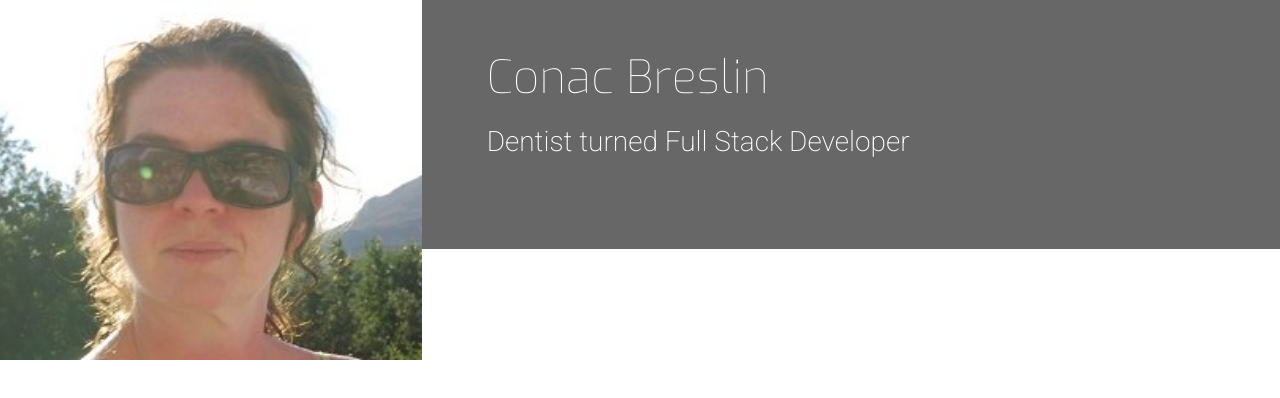
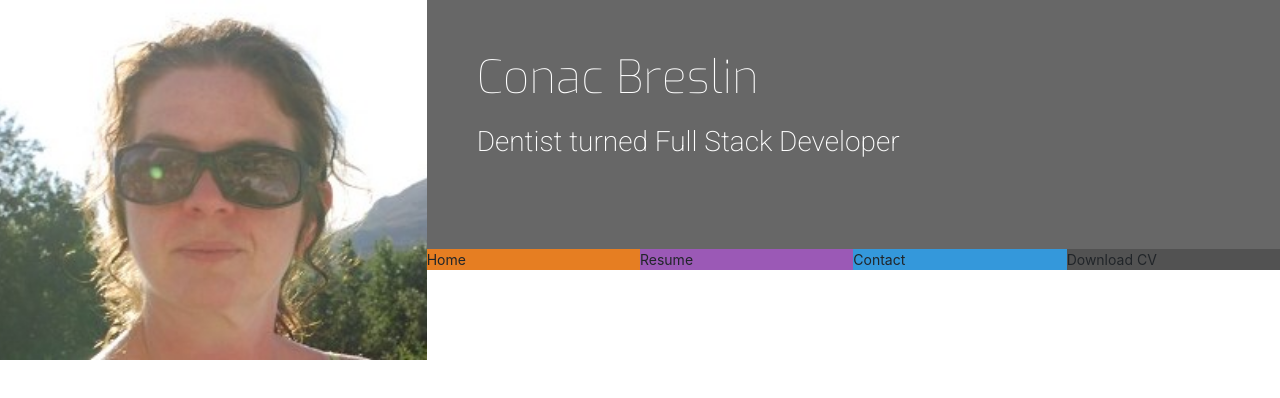
Before and after one commit to ConacBreslin/UCD-Resume, a plain HTML site: page index.html in a window 1280 px wide. Drawn offline with nearby package versions, Linux system fonts and the light colour scheme.

Commit message:
initial commit

```diff
--- a/assets/css/style.css
+++ b/assets/css/style.css
@@ -6,6 +6,20 @@
 
 .bg-color-name-title {
     background-color: #676767;
+}
+
+.ui-menu-color-home{
+    background-color: #e67e22;
+}
+
+.ui-menu-color-resume{
+    background-color: #9b59b6;
+}
+.ui-menu-color-contact{
+    background-color: #3498db;
+}
+.ui-menu-color-download{
+    background-color: #525252;
 }
 
 /*--------------------------------------------Heading*/
@@ -45,3 +59,16 @@ header {
     margin-bottom: 90px;
     color: #fff;
 }
+
+.list-inline-item:not(:last-child){
+    margin:0;
+}
+
+.menucontainer{
+    font-size: 0;
+}
+
+#nav li {
+    font-size: 14px;
+    padding: 0;
+}
--- a/index.html
+++ b/index.html
@@ -11,19 +11,37 @@
 <body>
     <header>
 
-    </header>
-        <div class="row">
-            <a href="index.html" class="col-md-4 logo">
-
-            </a>
+        <div class="row no-gutters">
+            <a href="index.html" class="col-md-4 logo"></a>
             <div class="col-md-8">
-                <div class="row bg-color-name-title">
+                <div class="row no-gutters bg-color-name-title">
                     <div class="col heading">
                         <h1 class="name">Conac Breslin</h1>
                         <h2 class="title">Dentist turned Full Stack Developer</h2>
                     </div>
+                </div>
+
+
+        <div class="row no-gutters">
+            <div class="col">
+                <ul id="nav" class="list-inline menucontainer">
+                    <li class="col-6 col-sm-3 ui-menu-color-home list-inline-item"
+                    <a href="#" ><span>Home</span></a>
+                    <li class="col-6 col-sm-3 ui-menu-color-resume list-inline-item"
+                    <a href="#" ><span>Resume</span></a>
+                    <li class="col-6 col-sm-3 ui-menu-color-contact list-inline-item"
+                    <a href="#" ><span>Contact</span></a>
+                    <li class="col-6 col-sm-3 ui-menu-color-download list-inline-item"
+                    <a href="#" ><span>Download CV</span></a>
+                </li>
+                </ul>
+            </div>
 
         </div>
+
+        </div>
+         </div>
+         </header>
     <section>
 
     </section>
```
Also changed, not shown: 1 other file.
